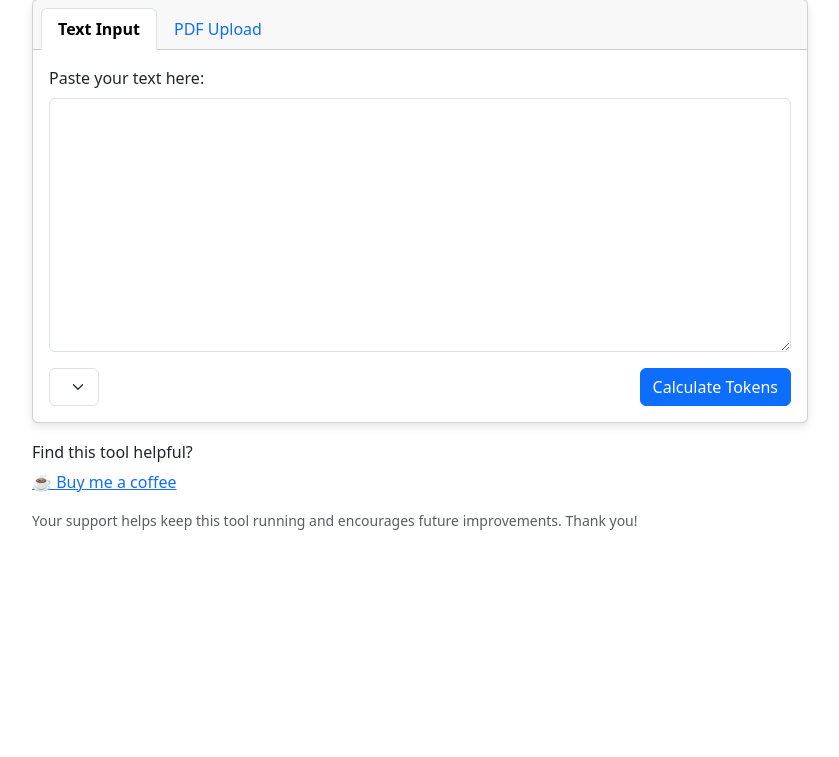
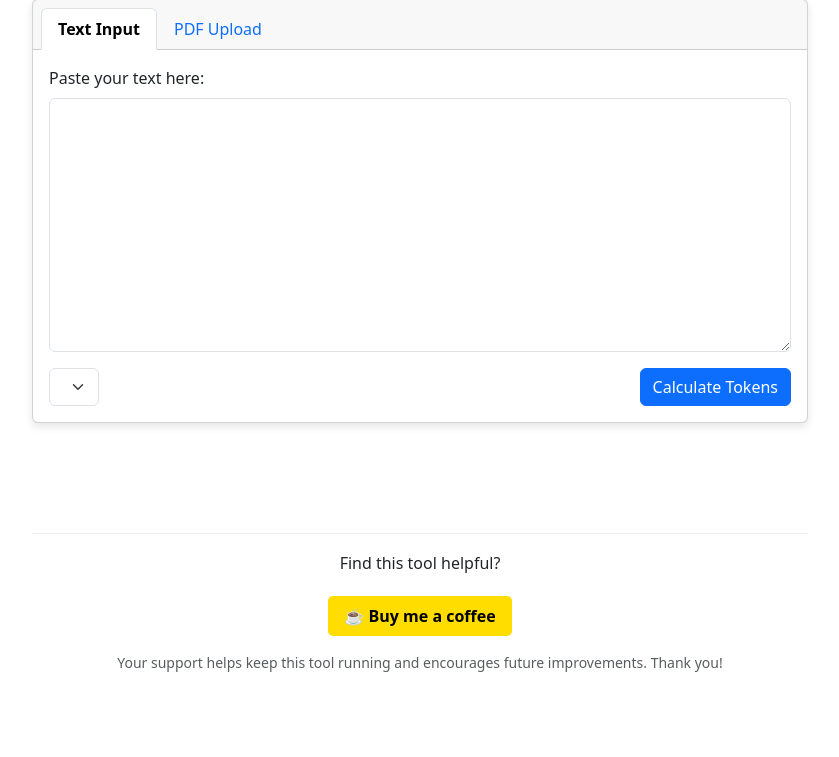
Before and after one commit to andreaangiolillo/TokenCounter, a Django app: page / in a window 1280 px wide. Shown: the part 301-1058 px from the top of the page, without its empty margins (220-1059 px from the left). Before the commit the page ends 831 px from the top, so only its background shows below. Run offline with Django 4.2, Linux system fonts and the light colour scheme; lists and menus that the app fills with data are empty.

Commit message:
added support for buy me a coffee

```diff
--- a/tokeneyes/templates/tokeneyes/index.html
+++ b/tokeneyes/templates/tokeneyes/index.html
@@ -36,6 +36,30 @@
         .spinner-border {
             display: none;
             margin-left: 10px;
+        }
+
+        .coffee-section {
+            margin-top: 60px; /* Increased from 40px to 60px for more space */
+            padding: 20px;
+            text-align: center;
+            border-top: 1px solid #eee;
+        }
+
+        .coffee-button {
+            display: inline-block;
+            margin-top: 15px;
+            padding: 8px 16px;
+            background-color: #FFDD00;
+            color: #000;
+            border-radius: 5px;
+            text-decoration: none;
+            font-weight: bold;
+            transition: all 0.3s ease;
+        }
+
+        .coffee-button:hover {
+            background-color: #E5C700;
+            transform: translateY(-2px);
         }
     </style>
 </head>
@@ -157,13 +181,19 @@
             {{ error }}
         </div>
         {% endif %}
+
+        <!-- Added spacing div -->
+        <div style="height: 30px;"></div>
+
         <!-- Buy Me a Coffee Section -->
         <div class="coffee-section">
-            <h6>Find this tool helpful?</h6><a href="https://buymeacoffee.com/keeptryingforfun" target="_blank" class="coffee-button">☕ Buy me a coffee</a>
+            <h6>Find this tool helpful?</h6>
+            <a href="https://buymeacoffee.com/keeptryingforfun" target="_blank" class="coffee-button">
+                ☕ Buy me a coffee
+            </a>
             <p class="mt-3 small text-muted">Your support helps keep this tool running and encourages future improvements. Thank you!</p>
         </div>
     </div>
-
 
     <script src="https://cdn.jsdelivr.net/npm/bootstrap@5.3.0/dist/js/bootstrap.bundle.min.js"></script>
     <script>
```
